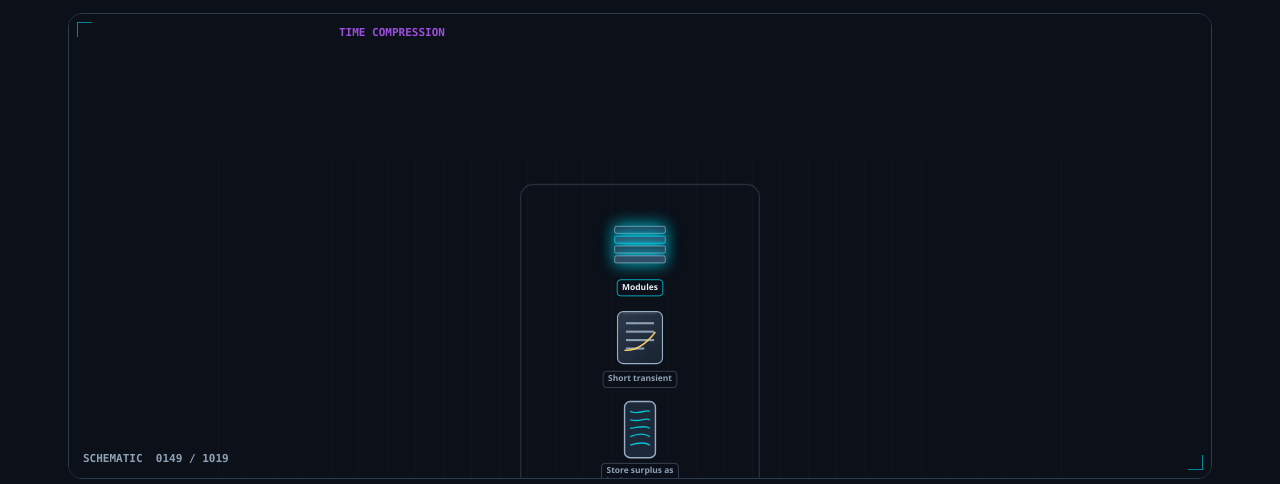
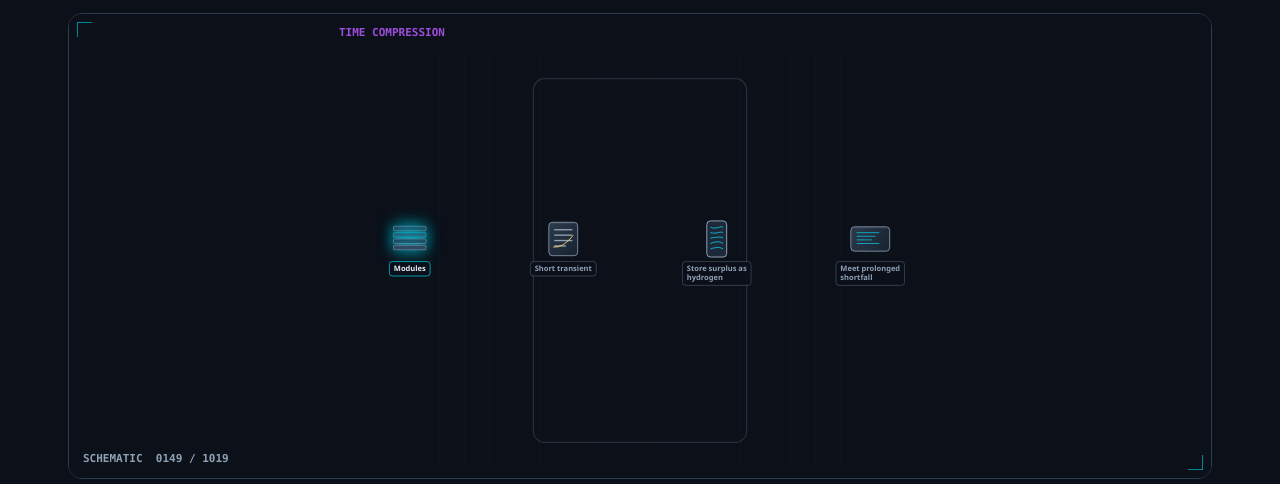
Before and after one commit to mizcausevic-dev/hybrid-battery-and-hydrogen-microgrid-explainer, a plain HTML site: page index.html in a window 1280 px wide. Shown: the part 310-794 px from the top of the page. Drawn offline with Linux system fonts and the light colour scheme.

Commit message:
Spread schematic parts so labels no longer overlap.

```diff
--- a/engine.js
+++ b/engine.js
@@ -1141,15 +1141,7 @@
     }
     var a = cen(prev);
     var b = cen(nodes);
-    var e = si === 0 ? smooth(Math.min(1, local / 0.45)) : smooth(Math.min(1, local / 0.32));
-    var z1 = si === 4 ? 1.02 : 1.12;
-    var z0 = si === 0 ? 1.0 : 1.06;
-    return {
-      x: a.x + (b.x - a.x) * e,
-      y: a.y + (b.y - a.y) * e,
-      z: z0 + (z1 - z0) * e,
-      si: si
-    };
+    return { x: 0.5, y: 0.48, z: 1, si: si };
   }
 
   function drawSilhouette(ctx, kind) {
@@ -1195,15 +1187,17 @@
 
   function drawLabel(ctx, node, p, on) {
     ctx.font = "600 12px ui-sans-serif, Segoe UI, sans-serif";
-    var lines = wrap(ctx, node.label, 148);
+    var lines = wrap(ctx, node.label, 128);
     var w = 0;
     var i;
     for (i = 0; i < lines.length; i++) w = Math.max(w, ctx.measureText(lines[i]).width);
-    w = Math.min(156, w + 14);
+    w = Math.min(136, w + 14);
     var h = lines.length * 15 + 8;
+    var above = node.y < 0.45;
     var lx = p.x - w / 2;
-    var ly = p.y + 48;
-    if (ly + h > 680) ly = p.y - 48 - h;
+    var ly = above ? p.y - 28 - h : p.y + 36;
+    if (lx < 28) lx = 28;
+    if (lx + w > 1172) lx = 1172 - w;
     ctx.fillStyle = "rgba(11,16,25,.86)";
     roundRect(ctx, lx, ly, w, h, 5);
     ctx.fill();
@@ -1257,6 +1251,7 @@
     var accent = roleColor(node.role);
     ctx.save();
     ctx.translate(p.x, p.y);
+    ctx.scale(0.72, 0.72);
     if (on) {
       ctx.shadowColor = accent;
       ctx.shadowBlur = 16;
```
Also changed, not shown: index.html (+1 -1 lines), scene.json (+8 -8 lines).
